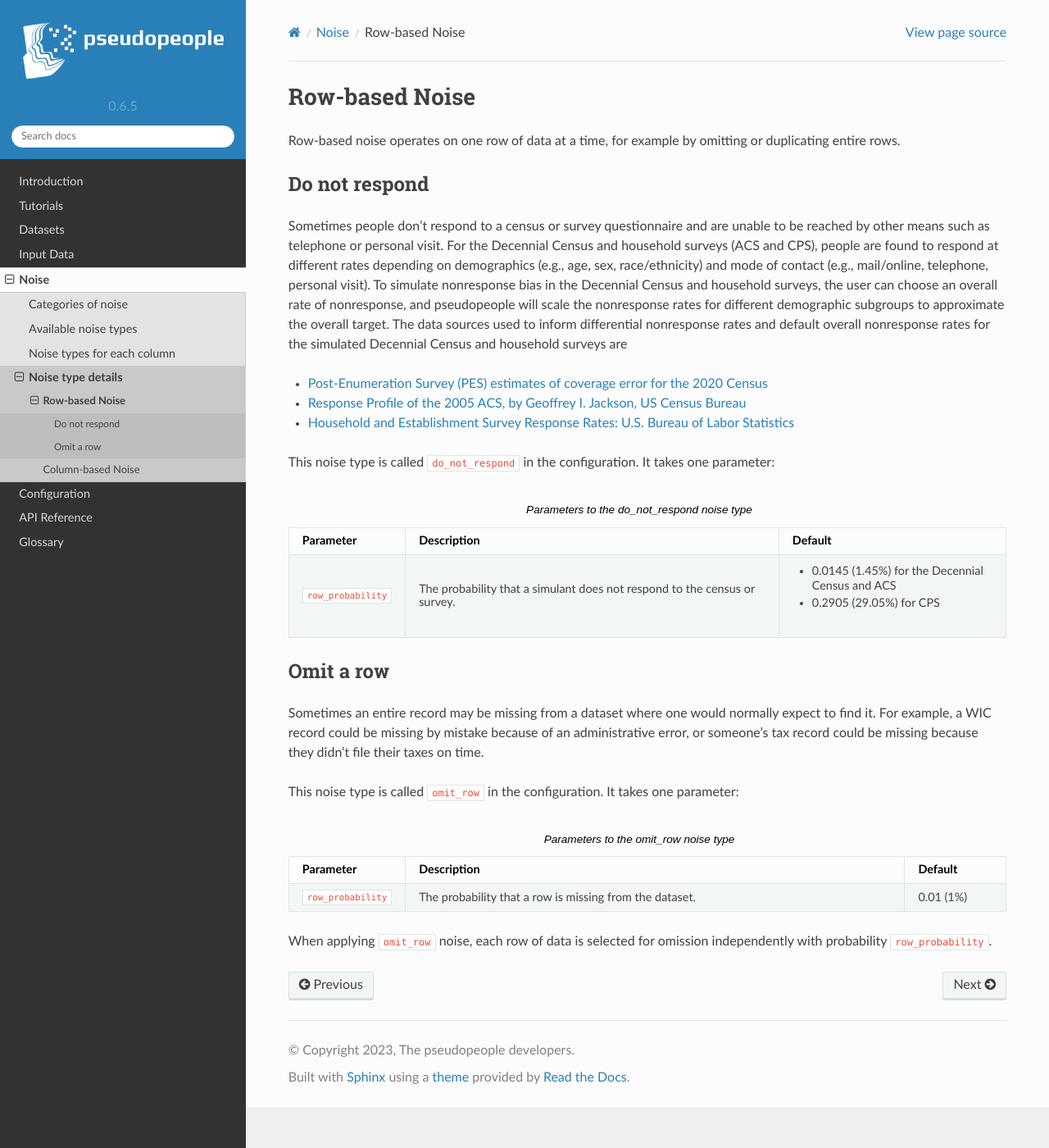
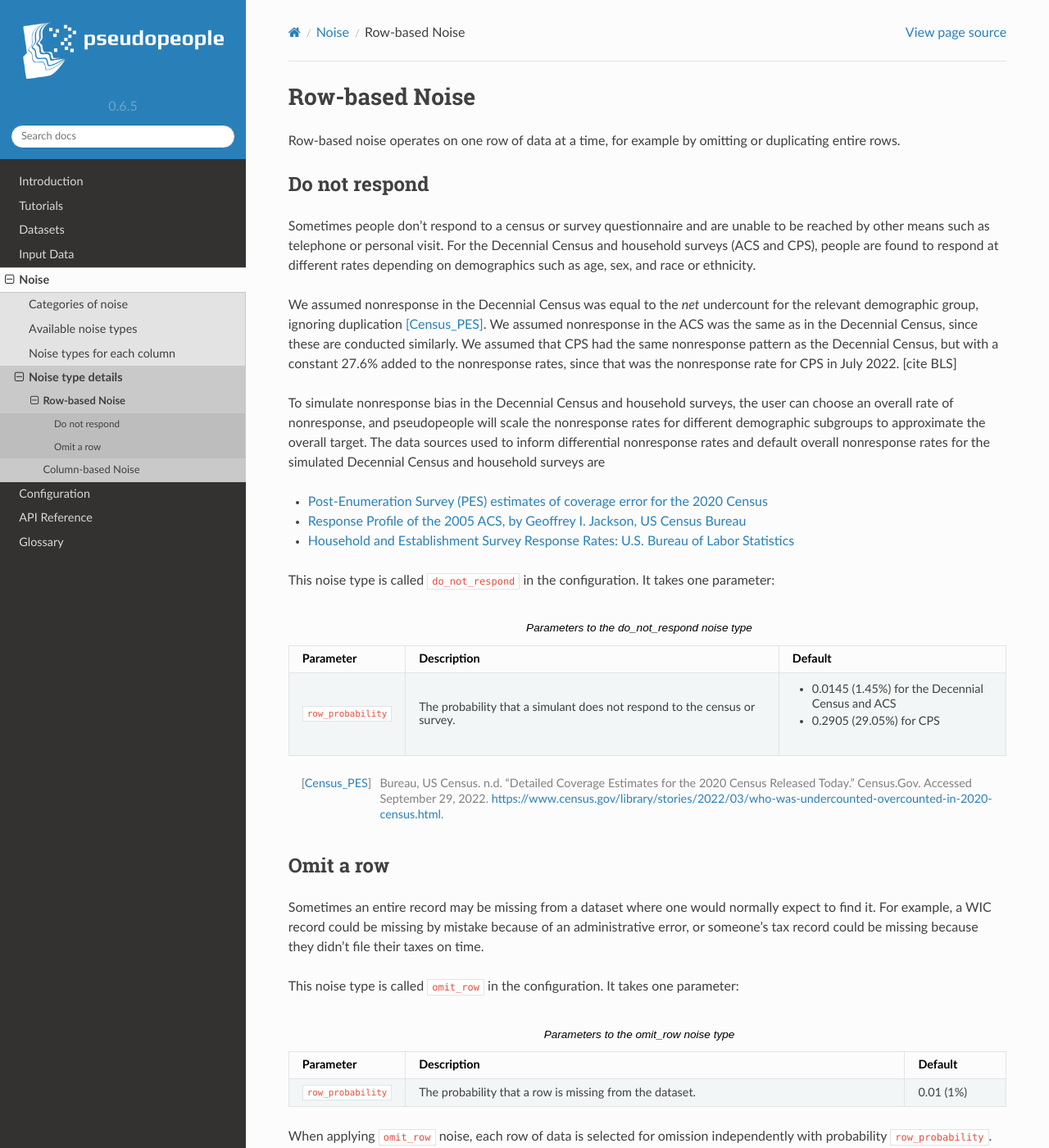
Before and after one commit to ihmeuw/pseudopeople, a Sphinx documentation site: the page built from docs/source/noise/row_noise.rst, in a window 1280 px wide and 1400 px high. Shown: the whole window at 82% size. Built offline with Sphinx 7.4.7 and the Read the Docs theme 2.0.0, drawn with Linux system fonts in a browser that asks for light colours.

Commit message:
start incorporating Zeb's suggestions

```diff
--- a/docs/source/noise/row_noise.rst
+++ b/docs/source/noise/row_noise.rst
@@ -13,9 +13,14 @@ Do not respond
 Sometimes people don't respond to a census or survey questionnaire and are
 unable to be reached by other means such as telephone or personal visit. For the
 Decennial Census and household surveys (ACS and CPS), people are found to
-respond at different rates depending on demographics (e.g., age, sex,
-race/ethnicity) and mode of contact (e.g., mail/online, telephone, personal
-visit). To simulate nonresponse bias in the Decennial Census and household
+respond at different rates depending on demographics such as age, sex, and
+race or ethnicity.
+
+We assumed nonresponse in the Decennial Census was equal to the *net* undercount for the relevant demographic group, ignoring duplication [Census_PES]_. We assumed nonresponse in the ACS was the same as in the Decennial Census, since these are conducted similarly. We assumed that CPS had the same nonresponse pattern as the Decennial Census, but with a constant 27.6% added to the nonresponse rates, since that was the nonresponse rate for CPS in July 2022. [cite BLS]
+
+
+
+To simulate nonresponse bias in the Decennial Census and household
 surveys, the user can choose an overall rate of nonresponse, and pseudopeople
 will scale the nonresponse rates for different demographic subgroups to approximate
 the overall target. The data sources used to inform differential nonresponse
@@ -41,6 +46,10 @@ one parameter:
     - * 0.0145 (1.45%) for the Decennial Census and ACS
       * 0.2905 (29.05%) for CPS
 
+.. [Census_PES] Bureau, US Census. n.d. “Detailed Coverage Estimates for the 2020 Census Released Today.” Census.Gov. Accessed September 29, 2022. https://www.census.gov/library/stories/2022/03/who-was-undercounted-overcounted-in-2020-census.html.
+
+
+
 Omit a row
 ----------
 
```
